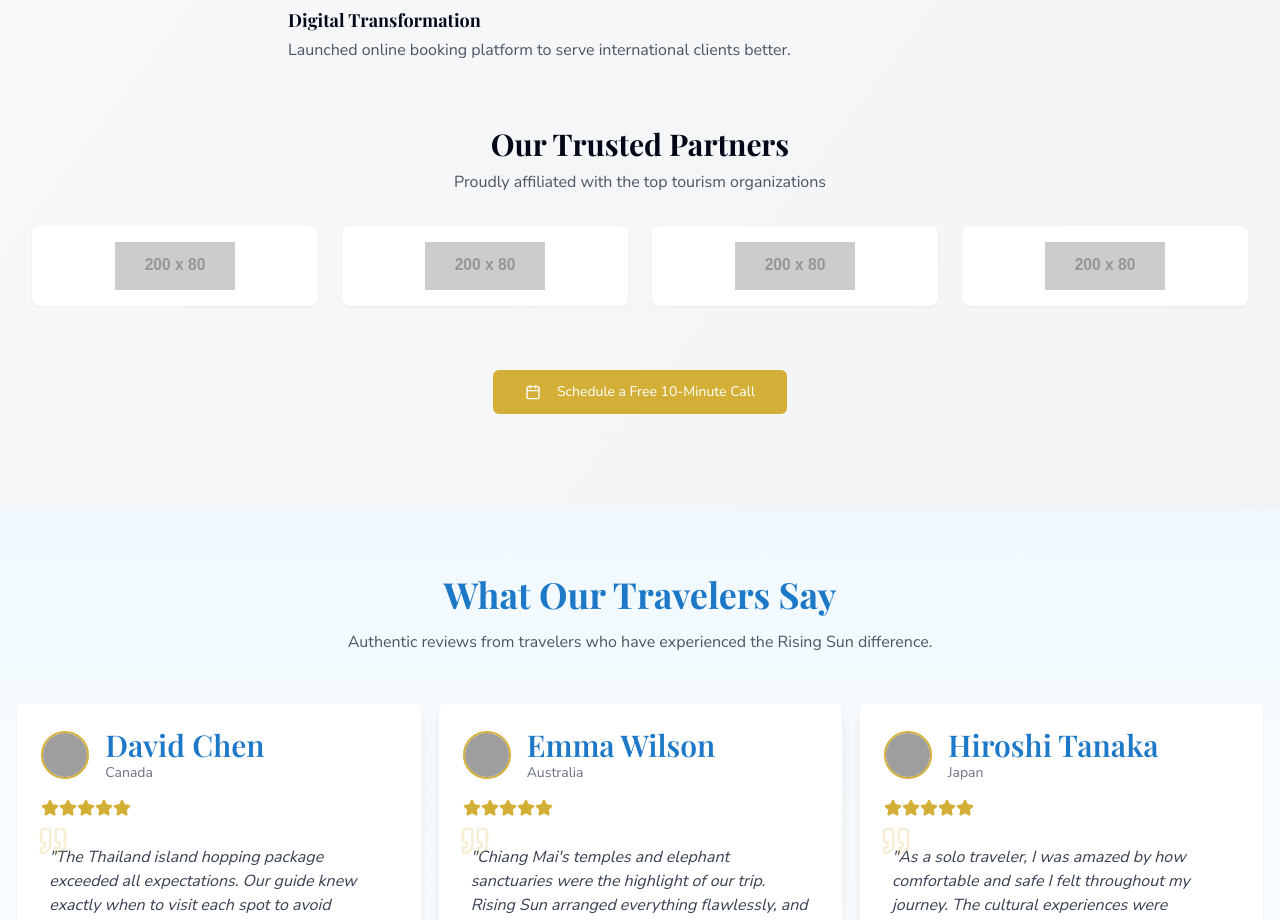
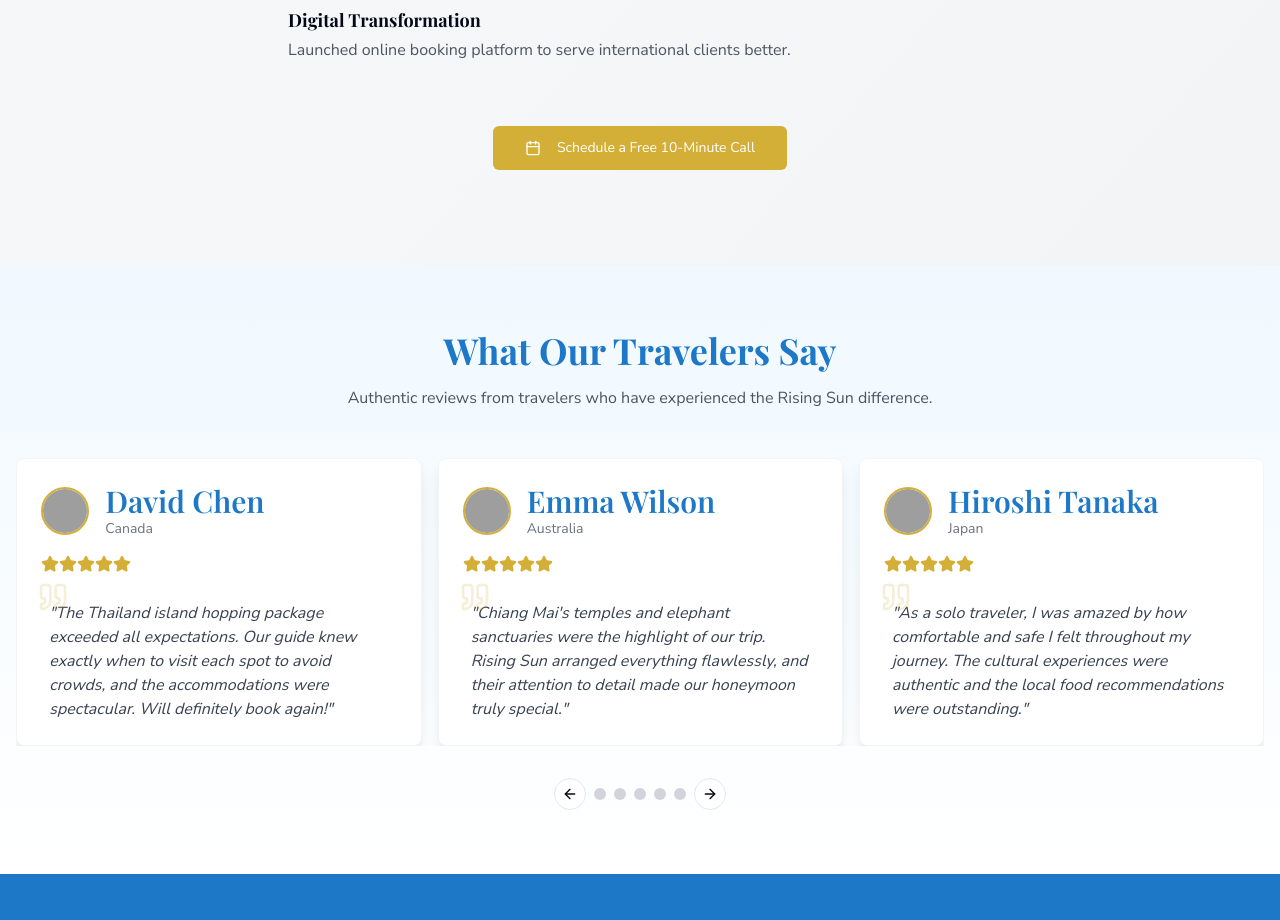
Before and after one commit to shaafijahangir/risingsun-website-lovable, a React (Vite) app: page / in a window 1280 px wide. Shown: the part 3880-4800 px from the top of the page. Built offline with nearby package versions, Linux system fonts and the light colour scheme; grey boxes are pictures that could not be loaded.

Commit message:
Remove trusted partners section
Removes the "Our Trusted Partners" section from the AboutSection component.

```diff
--- a/src/components/AboutSection.tsx
+++ b/src/components/AboutSection.tsx
@@ -1,4 +1,3 @@
-
 import React from "react";
 import { Card } from "@/components/ui/card";
 import { Award, Calendar, Users, Sun, Check, ChevronRight } from "lucide-react";
@@ -80,13 +79,6 @@ const AboutSection = () => {
     },
   ];
 
-  const partners = [
-    { name: "Tourism Authority of Thailand" },
-    { name: "Thai Hotels Association" },
-    { name: "Association of Thai Travel Agents" },
-    { name: "Pacific Asia Travel Association" },
-  ];
-
   return (
     <section id="about" className="section-padding bg-gradient-to-br from-gray-50 to-gray-100">
       <div className="container-custom">
@@ -154,18 +146,6 @@ const AboutSection = () => {
           </div>
         </div>
 
-        <div className="mb-16">
-          <div className="text-center mb-8">
-            <h3 className="text-2xl md:text-3xl font-bold">Our Trusted Partners</h3>
-            <p className="text-gray-600 mt-2">Proudly affiliated with the top tourism organizations</p>
-          </div>
-          <div className="grid grid-cols-2 md:grid-cols-4 gap-6">
-            {partners.map((partner, index) => (
-              <PartnerLogo key={index} name={partner.name} />
-            ))}
-          </div>
-        </div>
-
         <div className="text-center">
           <Button asChild size="lg" className="bg-thai-gold hover:bg-thai-gold/90 text-white">
             <a href="https://calendly.com/salimjahangir67/15min" target="_blank" rel="noopener noreferrer" className="flex items-center">
```
